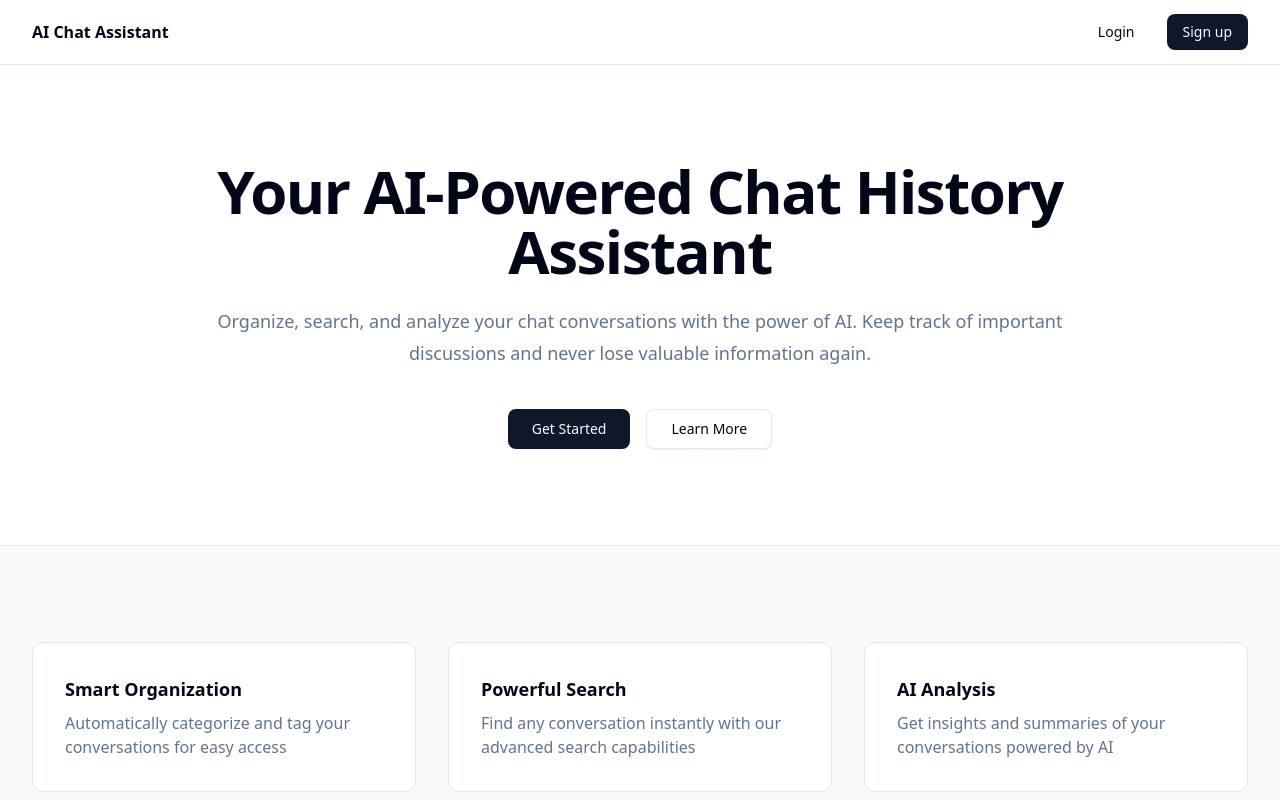
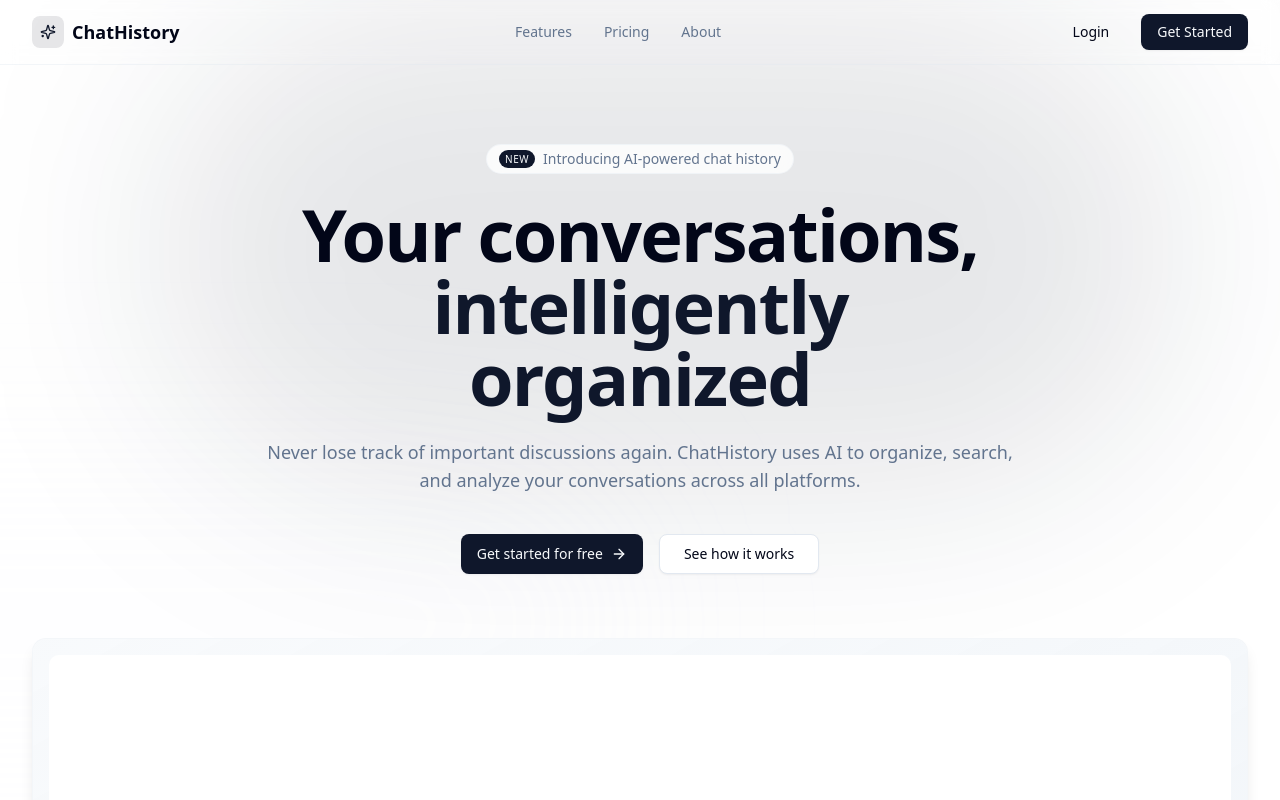
Before and after one commit to Nixa9/starter-nextjs, a Next.js app: page / in a window 1280 px wide. Shown: the top 800 px of the page. Built offline with nearby package versions, Linux system fonts and the light colour scheme.

Commit message:
Landing page (Hero+Nav)

```diff
--- a/app/page.tsx
+++ b/app/page.tsx
@@ -1,79 +1,94 @@
 import Link from "next/link"
 import { Button } from "@/components/ui/button"
+import { ArrowRight, Sparkles } from "lucide-react"
 
-export default function Page() {
+export default function LandingPage() {
   return (
     <div className="flex min-h-svh flex-col">
-      <header className="border-b">
-        <nav className="mx-auto flex h-16 max-w-7xl items-center justify-between px-4 sm:px-6 lg:px-8">
+      <header className="border-b border-border/40 backdrop-blur-sm fixed w-full z-50">
+        <div className="container max-w-7xl mx-auto px-4 sm:px-6 lg:px-8 flex h-16 items-center justify-between">
           <div className="flex items-center gap-2 font-semibold">
-            AI Chat Assistant
+            <div className="flex items-center justify-center h-8 w-8 rounded-md bg-primary/10">
+              <Sparkles className="h-4 w-4 text-primary" />
             </div>
+            <span className="text-lg">ChatHistory</span>
+          </div>
+
+          <nav className="hidden md:flex items-center gap-8">
+            <Link href="#features" className="text-sm font-medium text-muted-foreground hover:text-foreground transition-colors">
+              Features
+            </Link>
+            <Link href="#pricing" className="text-sm font-medium text-muted-foreground hover:text-foreground transition-colors">
+              Pricing
+            </Link>
+            <Link href="#about" className="text-sm font-medium text-muted-foreground hover:text-foreground transition-colors">
+              About
+            </Link>
+          </nav>
+
           <div className="flex items-center gap-4">
             <Link href="/login">
-              <Button variant="ghost">Login</Button>
+              <Button variant="ghost" className="text-sm font-medium">Login</Button>
             </Link>
             <Link href="/signup">
-              <Button>Sign up</Button>
+              <Button className="text-sm font-medium">Get Started</Button>
             </Link>
           </div>
-        </nav>
+        </div>
       </header>
 
       <main className="flex-1">
-        <section className="px-4 py-24 sm:px-6 lg:px-8">
-          <div className="mx-auto max-w-4xl text-center">
-            <h1 className="text-4xl font-bold tracking-tight sm:text-6xl">
-              Your AI-Powered Chat History Assistant
+        <section className="relative overflow-hidden pt-36 pb-24">
+          {/* Background gradient */}
+          <div className="absolute inset-0 -z-10">
+            <div className="absolute inset-x-0 top-0 h-[500px] bg-gradient-to-b from-background to-transparent"></div>
+            <div className="absolute left-1/2 top-0 ml-[-38%] h-[500px] w-[80%] rounded-full bg-primary/10 blur-[100px]"></div>
+            <div className="absolute right-1/2 top-1/3 ml-[-38%] h-[300px] w-[80%] rounded-full bg-secondary/10 blur-[100px]"></div>
+          </div>
+
+          <div className="container max-w-7xl mx-auto px-4 sm:px-6 lg:px-8 relative">
+            <div className="mx-auto max-w-3xl text-center">
+              <div className="mb-6 inline-flex items-center rounded-full border border-border/40 bg-background/80 px-3 py-1 text-sm backdrop-blur">
+                <span className="mr-2 rounded-full bg-primary px-1.5 py-0.5 text-[10px] font-medium uppercase tracking-wider text-primary-foreground">New</span>
+                <span className="text-muted-foreground">Introducing AI-powered chat history</span>
+              </div>
+
+              <h1 className="text-4xl font-bold tracking-tight sm:text-5xl md:text-6xl lg:text-7xl">
+                Your conversations,
+                <span className="text-primary"> intelligently organized</span>
               </h1>
-            <p className="mt-6 text-lg leading-8 text-muted-foreground">
-              Organize, search, and analyze your chat conversations with the power of AI.
-              Keep track of important discussions and never lose valuable information again.
+
+              <p className="mt-6 text-lg text-muted-foreground">
+                Never lose track of important discussions again. ChatHistory uses AI to organize,
+                search, and analyze your conversations across all platforms.
               </p>
-            <div className="mt-10 flex items-center justify-center gap-4">
+
+              <div className="mt-10 flex flex-col sm:flex-row items-center justify-center gap-4">
                 <Link href="/signup">
-                <Button size="lg">Get Started</Button>
+                  <Button size="lg" className="w-full sm:w-auto gap-2">
+                    Get started for free
+                    <ArrowRight className="h-4 w-4" />
+                  </Button>
                 </Link>
-              <Link href="/login">
-                <Button variant="outline" size="lg">
-                  Learn More
+                <Link href="#demo">
+                  <Button variant="outline" size="lg" className="w-full sm:w-auto">
+                    See how it works
                   </Button>
                 </Link>
               </div>
             </div>
-        </section>
 
-        <section className="border-t bg-muted/50 px-4 py-24 sm:px-6 lg:px-8">
-          <div className="mx-auto max-w-7xl">
-            <div className="grid gap-8 sm:grid-cols-2 lg:grid-cols-3">
-              <div className="rounded-lg border bg-background p-8">
-                <h3 className="text-lg font-semibold">Smart Organization</h3>
-                <p className="mt-2 text-muted-foreground">
-                  Automatically categorize and tag your conversations for easy access
-                </p>
+            {/* Hero image */}
+            <div className="mt-16 rounded-xl border border-border/40 bg-background/80 shadow-lg backdrop-blur-sm overflow-hidden">
+              <div className="aspect-[16/9] w-full bg-gradient-to-br from-muted/50 to-muted p-4">
+                <div className="h-full w-full rounded-lg bg-card flex items-center justify-center">
+                  <p className="text-muted-foreground">App screenshot will appear here</p>
                 </div>
-              <div className="rounded-lg border bg-background p-8">
-                <h3 className="text-lg font-semibold">Powerful Search</h3>
-                <p className="mt-2 text-muted-foreground">
-                  Find any conversation instantly with our advanced search capabilities
-                </p>
-              </div>
-              <div className="rounded-lg border bg-background p-8">
-                <h3 className="text-lg font-semibold">AI Analysis</h3>
-                <p className="mt-2 text-muted-foreground">
-                  Get insights and summaries of your conversations powered by AI
-                </p>
               </div>
             </div>
           </div>
         </section>
       </main>
-
-      <footer className="border-t py-6">
-        <div className="mx-auto max-w-7xl px-4 text-center text-sm text-muted-foreground sm:px-6 lg:px-8">
-          © {new Date().getFullYear()} AI Chat Assistant. All rights reserved.
-        </div>
-      </footer>
     </div>
   )
 }
```
Lines whose indentation alone changed are shown as unchanged.
